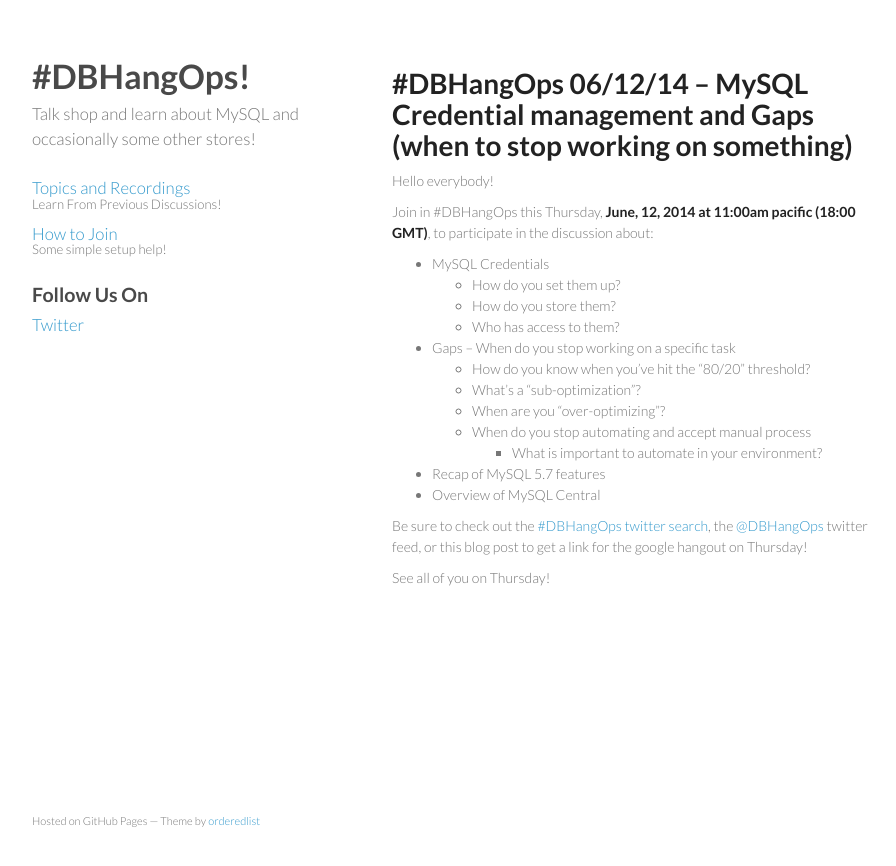
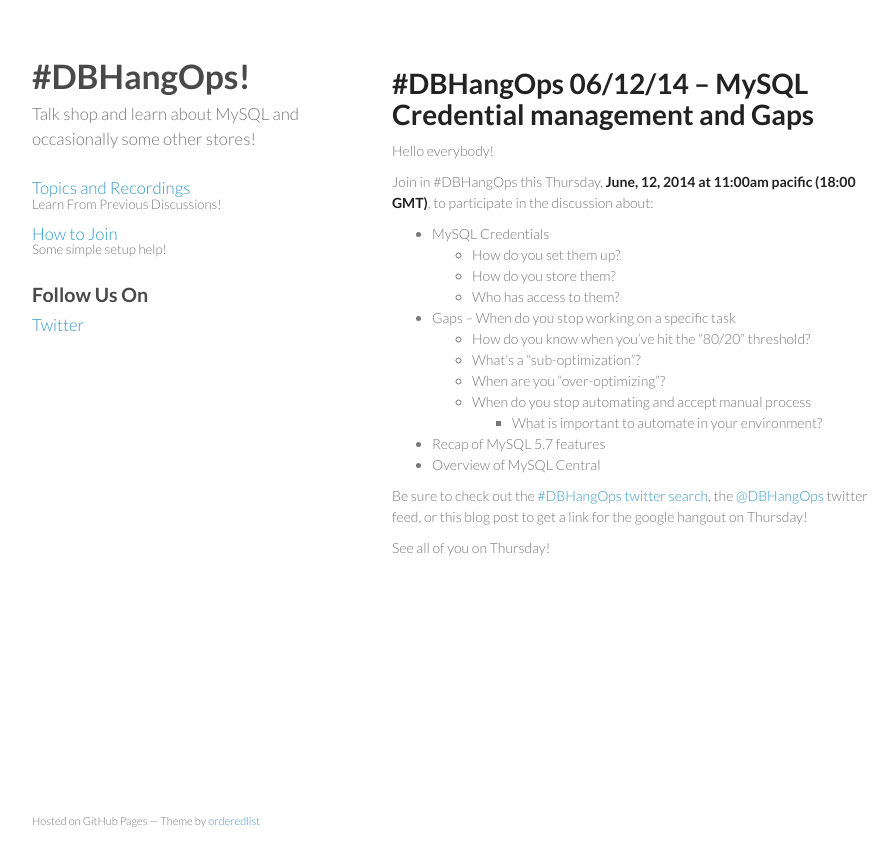
Before and after one commit to dbhangops/dbhangops.github.io, a Jekyll site: the page built from _posts/2014-06-10-dbhangops-061214-credentials-and-gaps.markdown, in a window 1280 px wide. Shown: the top 866 px of the page, without its empty margins (178-1074 px from the left). Built offline with Jekyll 4.4.1, drawn with Linux system fonts in a browser that asks for light colours; Markdown is read by kramdown in place of the engine named in the settings.

Commit message:
Fixing title

```diff
--- a/_posts/2014-06-10-dbhangops-061214-credentials-and-gaps.markdown
+++ b/_posts/2014-06-10-dbhangops-061214-credentials-and-gaps.markdown
@@ -1,6 +1,6 @@
 ---
 layout: post
-title: '#DBHangOps 06/12/14 -- MySQL Credential management and Gaps (when to stop working on something)'
+title: '#DBHangOps 06/12/14 -- MySQL Credential management and Gaps'
 categories:
 - computing
 - database
@@ -19,7 +19,7 @@
 type: post
 published: true
 ---
-\#DBHangOps 06/12/14 -- MySQL Credential management and Gaps (when to stop working on something)
+\#DBHangOps 06/12/14 -- MySQL Credential management and Gaps
 =========================================================
 
 Hello everybody!
```
